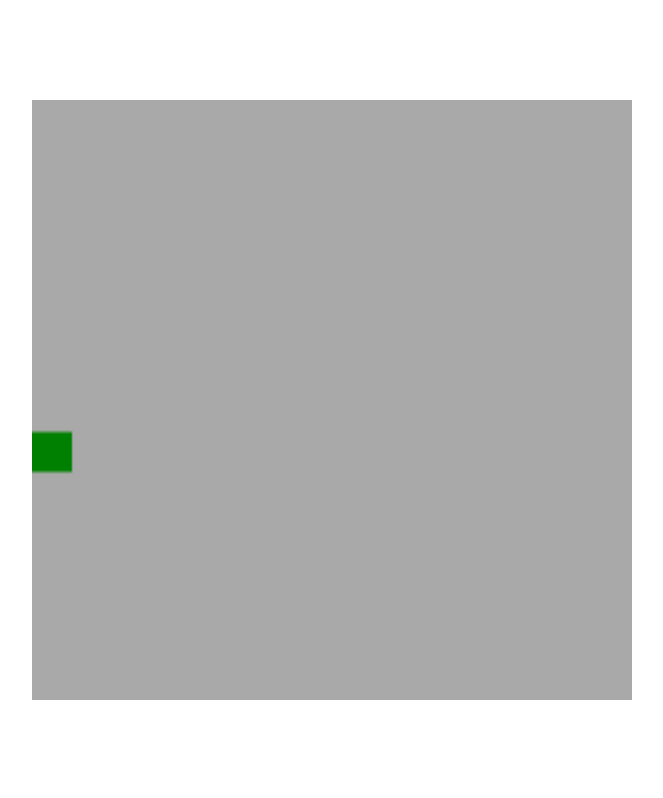
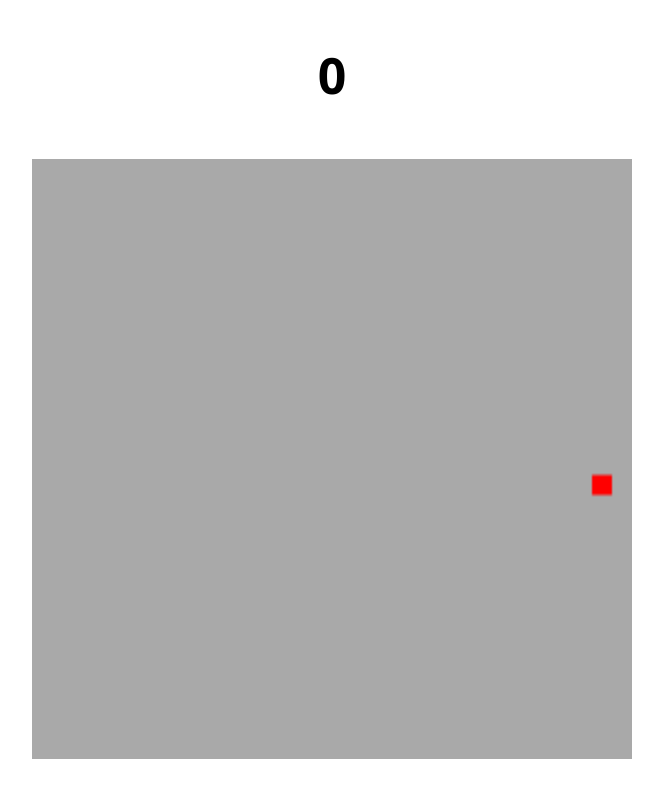
Before and after one commit to alexandre-Isaque/Jogos, a plain HTML site: page Snake/index.html in a window 1280 px wide. Both pictures are taken after a click on the button "Jogar". Shown: the whole page, without its empty margins (308-971 px from the left). Drawn offline with Linux system fonts and the light colour scheme.

Commit message:
adicionei colisao

```diff
--- a/Snake/index.html
+++ b/Snake/index.html
@@ -17,6 +17,7 @@
             </div>
         </div>
 
+        <h2 id="pontos"></h2>
         <!-- canvas do snake -->
         <canvas id="canvas"></canvas>
 
--- a/Snake/main.js
+++ b/Snake/main.js
@@ -1,92 +1,124 @@
+// componentes
 const start = document.getElementById("start");
 const exit = document.getElementById("exit");
 const game = document.getElementById("game");
+const ponts = document.getElementById("pontos");
 
 // canvas
 const canvas = document.getElementById("canvas");
 let ctx = canvas.getContext("2d");
 
+// tamanho do canvas
+const HEIGHT = 600;
+const WEIGHT = 600;
+
 // velocidade do snake
-let speedSnake = 5;
+let speed = 1;
+
+// tamanho do snake
+let SNAKE_WEIGHT = 10;
+let SNAKE_HEIGHT = 5;
+
+// pontos
+let point = 0;
+ponts.innerHTML = point;
+
+// aumeta o tamanho do snake
+const snakeAdd = 10;
 
 // posição aleatoria da comida
 let foodPosition = {
-    x: Math.floor(Math.random() * 100),
-    y: Math.floor(Math.random() * 100)
+    x: Math.floor(Math.random() * canvas.width),
+    y: Math.floor(Math.random() * canvas.height)
 }
 
 // posição aleatoria do snake
 let snakePosition = {
-    x: Math.floor(Math.random() * 100),
-    y: Math.floor(Math.random() * 100),
-    width: 20,
+    x: Math.floor(Math.random() * canvas.width),
+    y: Math.floor(Math.random() * canvas.height)
 }
 
 // inicia o jogo
-start.addEventListener('click', () => {
-    // tirando o primeiro layout
-    game.style.display = "none";
-
-    // intervalo
-    setInterval( () => {
-        myCanvas();
-        food();
-        snake();
-
-        requestAnimationFrame(snake);
+function startGame(){
+    start.addEventListener('click', () => {
+        // intervalo
+        setInterval(() => {
+            food();
+            collition();
+            myCanvas();
+        }, 100);
     });
-});
+}
 
 // deixa o canvas visivel
 function myCanvas(){
+    // configuracao basica
     canvas.style.display = "flex";
+    canvas.style.height = `${HEIGHT}px`;
+    canvas.style.width = `${WEIGHT}px`;
+    // adiciona pontuacao
+    ponts.style.display = "flex";
+
+    // tira o primeiro layout
+    game.style.display = "none";
+}
+
+// colisao
+function collition(){
+
+    if( snakePosition.x < canvas.width ||
+        snakePosition.x > canvas.width ||
+        snakePosition.y < canvas.height ||
+        snakePosition.y > canvas.height )
+    {
+        // remove o canvas
+        canvas.style.display = "none";
+        canvas.style.height = "0px";
+        canvas.style.width = "0px";
+
+        // volta ao primeiro layout
+        game.style.display = "flex";
+
+    }
+
+    if(snakePosition.x == foodPosition.x && snakePosition.y == foodPosition.y){
+        // aumenta a altura, largura
+        SNAKE_WEIGHT += snakeAdd;
+        // adiciona pontos ao jogador
+        ponts.innerHTML += 1;
+        // aumenta a velocidade
+        speed += 1;
+        // muda a posicao da comida
+        foodPosition.x = Math.ceil(Math.random() * canvas.width);
+        foodPosition.y = Math.ceil(Math.random() * canvas.height);
+    }
 }
 
 // food == comida
 function food(){
     ctx.fillStyle = "red";
-    ctx.fillRect(foodPosition.x, foodPosition.y, 20, 10);
-
-    // pegando a posição
-    console.log("---- posição ----");
-    console.log(`x: ${foodPosition.x}`);
-    console.log(`y: ${foodPosition.y}`);
-    console.log("----------------");
+    ctx.fillRect(foodPosition.x, foodPosition.y, 10, 5);
 }
 
 // snake == cobra
 function snake(){
     ctx.fillStyle = "green";
-    ctx.clearRect(0,0, canvas.clientHeight, canvas.clientWidth);
-    ctx.fillRect(snakePosition.x, snakePosition.y, snakePosition.width, 10);
-
-    //pegando a posição
-    console.log("---- Posição ----");
-    console.log(`x: ${snakePosition.x}`);
-    console.log(`y:${snakePosition.y}`);
-    console.log("--------------");
+    ctx.clearRect(0, 0, canvas.width, canvas.height);
+    ctx.fillRect(snakePosition.x, snakePosition.y, SNAKE_WEIGHT, SNAKE_HEIGHT);
 }
 
 // teclado
 document.addEventListener('keypress', (event) => {
     // keys
-    if(event.key == 'a') snakePosition.x -= speedSnake;
-    if(event.key == 's') snakePosition.y += speedSnake;
-    if(event.key == 'd') snakePosition.x += speedSnake;
-    if(event.key == 'w') snakePosition.y -= speedSnake;
+    if(event.key == 'a') snakePosition.x -= speed;
+    if(event.key == 's') snakePosition.y += speed;
+    if(event.key == 'd') snakePosition.x += speed;
+    if(event.key == 'w') snakePosition.y -= speed;
 
     // desenha o snake, comida de novo
     snake();
     food();
-    collition();
 });
 
-// colisão
-function collition(){
-    if(snakePosition.x < 0 || snakePosition.x > 280){
-        // tirando o canvas
-        canvas.style.display = "none";
-        // adiciona o primeiro layout
-        game.style.display = "flex";
-    }
-}
+// executa o jogo
+startGame();
--- a/Snake/style.css
+++ b/Snake/style.css
@@ -3,6 +3,11 @@
 * {
   margin: 0;
 }
+
+#pontos {
+    display: none;
+}
+
 
 body{
     display: flex;
@@ -29,10 +34,7 @@ h2{
     margin-bottom: 50px;
 }
 
-
 canvas{
     display: none;
-    height: 600px;
-    width: 600px;
     background-color: darkgray;
 }
```
